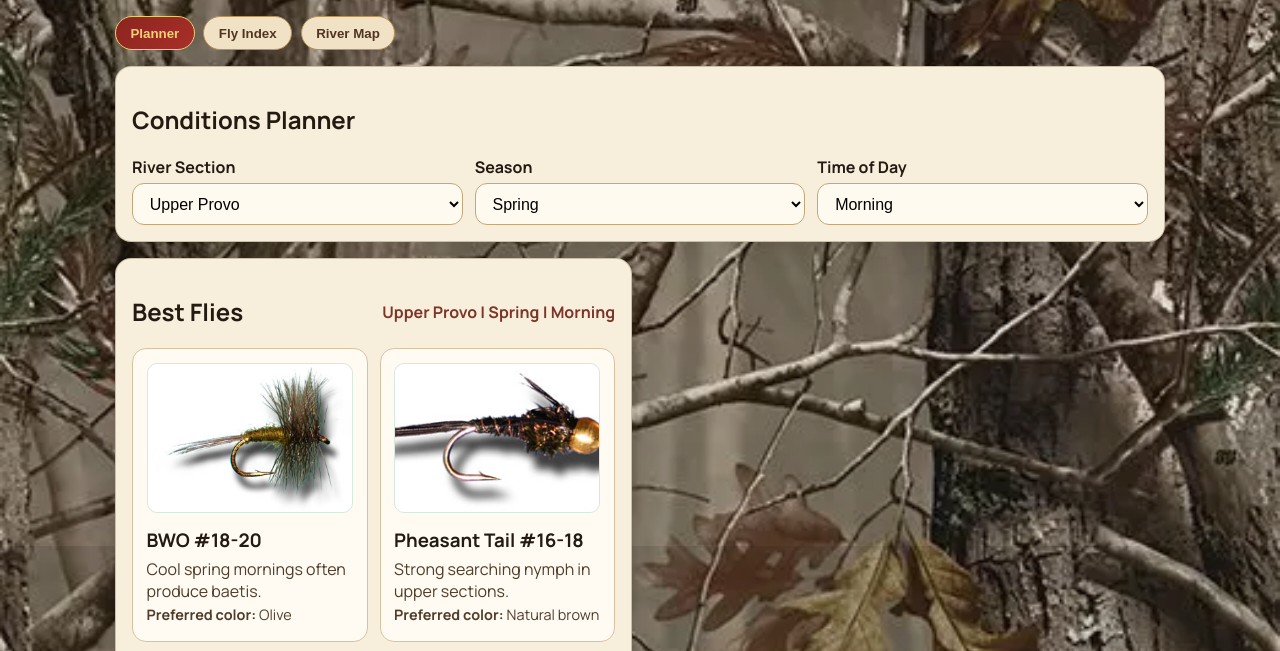
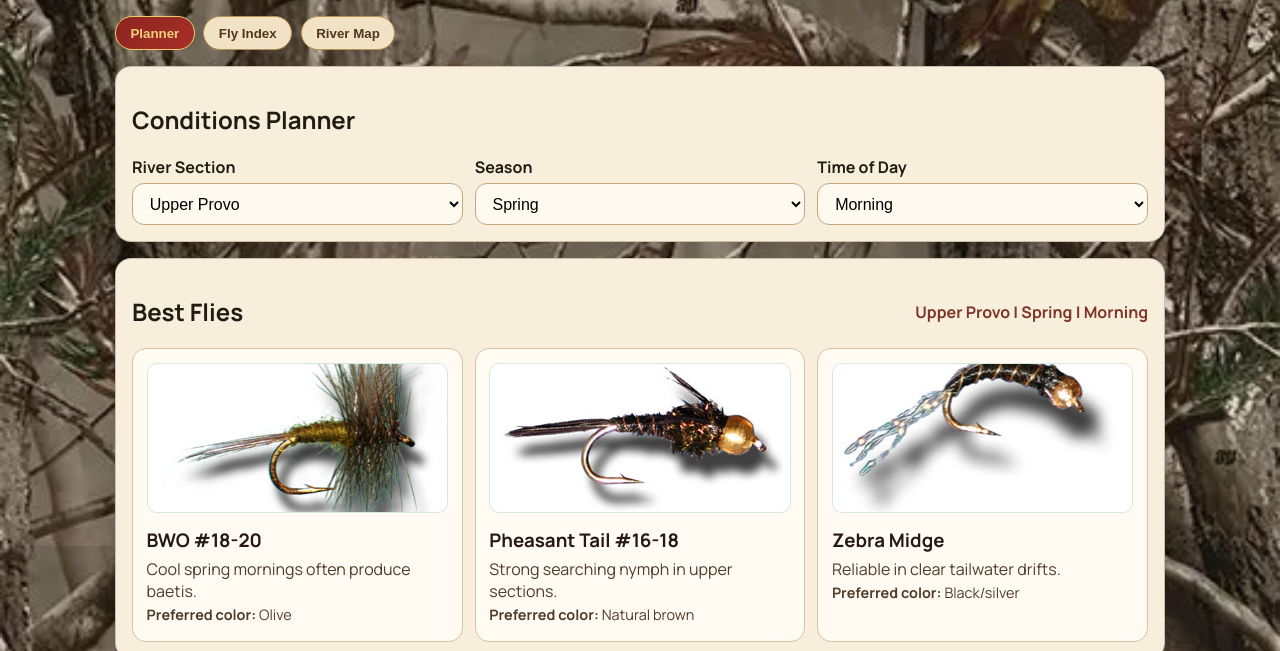
Before and after one commit to HdruryUT/Drury-Flyfishing, a website: page index.html in a window 1280 px wide. Shown: the part 254-905 px from the top of the page. Drawn offline with Linux system fonts and the light colour scheme; no server answers.

Commit message:
Make Best Flies panel full width on desktop

```diff
--- a/styles.css
+++ b/styles.css
@@ -375,7 +375,7 @@ select {
 
 @media (min-width: 800px) {
   .layout { grid-template-columns: 1fr 1fr; }
-  .controls-panel, .weather-panel { grid-column: span 2; }
+  .controls-panel, .recommendations-panel, .weather-panel { grid-column: span 2; }
 
   .river-map-grid {
     grid-template-columns: 1fr 1.2fr;
```
